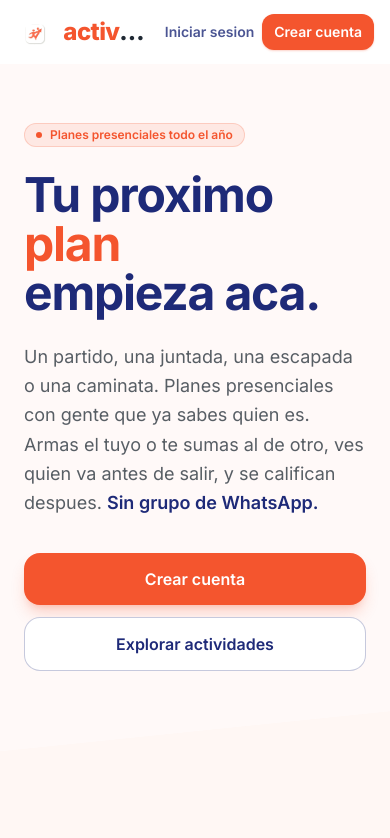
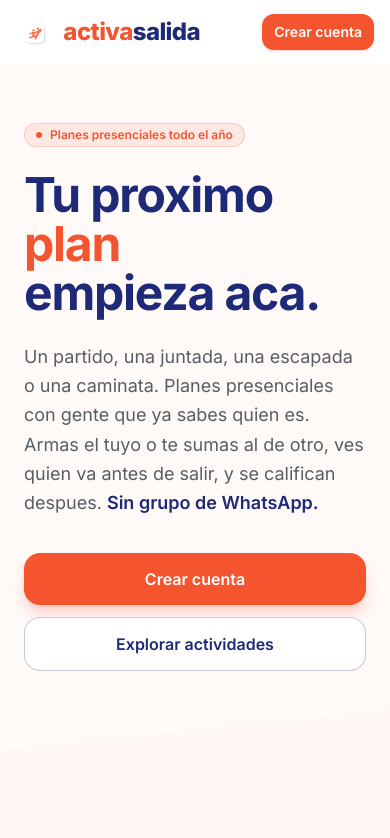
Before and after one commit to estebannocito-wq/activasalida, a Next.js app: page / in a window 390 px wide. Shown: the top 838 px of the page. Built offline with nearby package versions, Linux system fonts and the light colour scheme.

Commit message:
fix: wordmark completo en header mobile, login accesible desde registro

```diff
--- a/components/LandingHeader.tsx
+++ b/components/LandingHeader.tsx
@@ -24,7 +24,7 @@ export default function LandingHeader() {
       }`}
     >
       <div className="mx-auto flex max-w-6xl items-center justify-between gap-2 px-4 py-3.5 sm:gap-4 sm:px-6">
-        <Link href="/" className="flex min-w-0 shrink items-center gap-2 sm:gap-3">
+        <Link href="/" className="flex shrink-0 items-center gap-2 sm:gap-3">
           {/* eslint-disable-next-line @next/next/no-img-element */}
           <img
             src="/brand/isotipo.png"
@@ -32,7 +32,7 @@ export default function LandingHeader() {
             className="h-9 w-auto sm:h-[56px]"
             height={56}
           />
-          <span className="truncate text-2xl font-extrabold tracking-tight sm:text-4xl">
+          <span className="whitespace-nowrap text-2xl font-extrabold tracking-tight sm:text-4xl">
             <span style={{ color: "#F4552E" }}>activa</span>
             <span style={{ color: "#1E2A78" }}>salida</span>
           </span>
@@ -41,7 +41,7 @@ export default function LandingHeader() {
         <nav className="flex shrink-0 items-center gap-2 sm:gap-4">
           <Link
             href="/login"
-            className="text-sm font-semibold text-noche/80 transition hover:text-noche"
+            className="hidden text-sm font-semibold text-noche/80 transition hover:text-noche sm:inline"
           >
             Iniciar sesion
           </Link>
```
